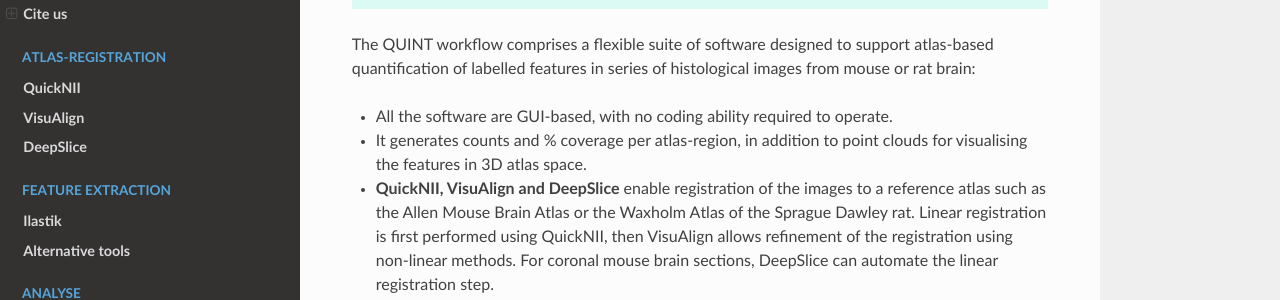
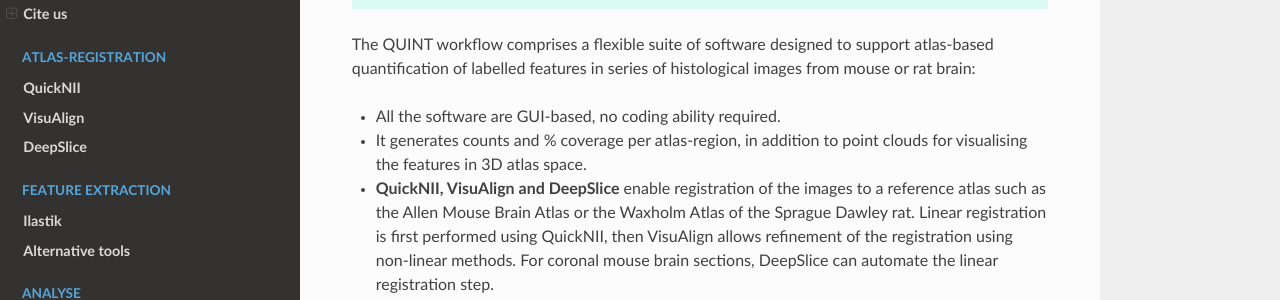
Before and after one commit to Neural-Systems-at-UIO/QUINT_workflow, a Sphinx documentation site: the page built from docs/QUINTintro.rst, in a window 1280 px wide and 900 px high. Shown: the part 228-528 px from the top of the window. Built offline with Sphinx 7.4.7 and the Read the Docs theme 2.0.0, drawn with Linux system fonts in a browser that asks for light colours.

Commit message:
Update QUINTintro.rst

```diff
--- a/docs/QUINTintro.rst
+++ b/docs/QUINTintro.rst
@@ -6,7 +6,7 @@
 
 The QUINT workflow comprises a flexible suite of software designed to support atlas-based quantification of labelled features in series of histological images from mouse or rat brain:
 
-* All the software are GUI-based, with no coding ability required to operate.
+* All the software are GUI-based, no coding ability required.
 * It generates counts and % coverage per atlas-region, in addition to point clouds for visualising the features in 3D atlas space.
 * **QuickNII, VisuAlign and DeepSlice** enable registration of the images to a reference atlas such as the Allen Mouse Brain Atlas or the Waxholm Atlas of the Sprague Dawley rat. Linear registration is first performed using QuickNII, then VisuAlign allows refinement of the registration using non-linear methods. For coronal mouse brain sections, DeepSlice can automate the linear registration step.
 * **Ilastik** enables feature extraction based on supervised machine-learning.
```
